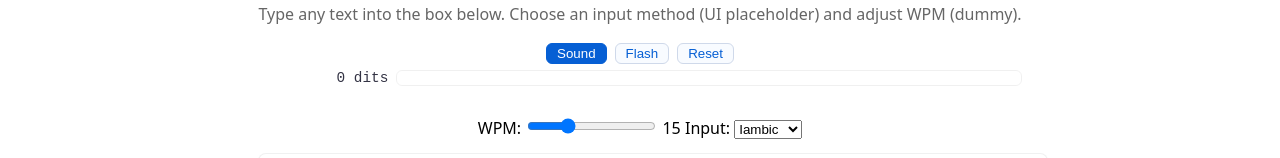
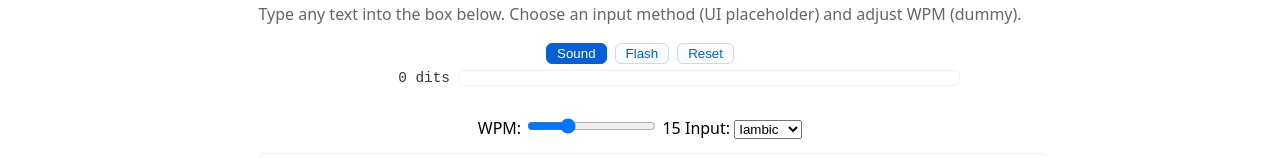
Before and after one commit to bivoje/morsepractice, a SvelteKit app: page /free in a window 1280 px wide. Shown: the part 153-311 px from the top of the page. Built offline with nearby package versions, Linux system fonts and the light colour scheme.

Commit message:
Fix minor css issues
- never show scrollbar of the page
- excess bar width is fixed

```diff
--- a/src/routes/+layout.svelte
+++ b/src/routes/+layout.svelte
@@ -1,7 +1,7 @@
 <script lang="ts">
     import { DEFAULT_MORSE } from '$lib/morse';
     import './layout.css';
-    import { page } from '$app/stores';
+    import { page } from '$app/state';
     import { resolve } from '$app/paths';
     let { children } = $props();
     let showHelp: boolean = $state(false);
@@ -17,7 +17,7 @@
 
     function isActive(path: string) {
         // strip resolved base prefix from the current pathname for comparisons
-        const raw = $page?.url?.pathname ?? '/';
+        const raw = page?.url?.pathname ?? '/';
         const resolvedRoot = resolve('/') || '/';
         // normalize by removing trailing slash so comparisons are consistent
         const b = resolvedRoot.endsWith('/') ? resolvedRoot.slice(0, -1) : resolvedRoot;
--- a/src/routes/MorseInput.svelte
+++ b/src/routes/MorseInput.svelte
@@ -241,9 +241,9 @@
 <style>
   .morse-buffer{margin-top:10px;color:#234;font-family:ui-monospace, SFMono-Regular, Menlo, Monaco, 'Roboto Mono', 'Courier New', monospace;font-size:1rem;min-height:1.2em}
   .morse-buffer code{background:transparent;padding:2px 6px;border-radius:4px}
-  .excess-row{display:flex;align-items:center;gap:8px;margin-top:6px}
+  .excess-row{display:flex;align-items:center;gap:8px;margin-top:6px;justify-content:center}
   .excess-left{width:130px;text-align:right;color:#334;font-family:ui-monospace,monospace;font-size:.9rem}
-  .excess-bar{flex:1;height:14px;background:linear-gradient(90deg,#eef,#ddd);border-radius:6px;overflow:hidden;border:1px solid rgba(0,0,0,0.06)}
+  .excess-bar{width:500px;height:14px;background:linear-gradient(90deg,#eef,#ddd);border-radius:6px;overflow:hidden;border:1px solid rgba(0,0,0,0.06)}
   .excess-bar.empty{background:transparent}
   .excess-fill{height:100%;transition:width 0.12s linear, background-color 0.12s linear}
 </style>
--- a/src/routes/layout.css
+++ b/src/routes/layout.css
@@ -2,6 +2,7 @@
 html, body {
 	height: 100%;
 	margin: 0;
+	overflow: hidden;
 	font-family: system-ui, -apple-system, 'Segoe UI', Roboto, 'Helvetica Neue', Arial;
 }
 
```
